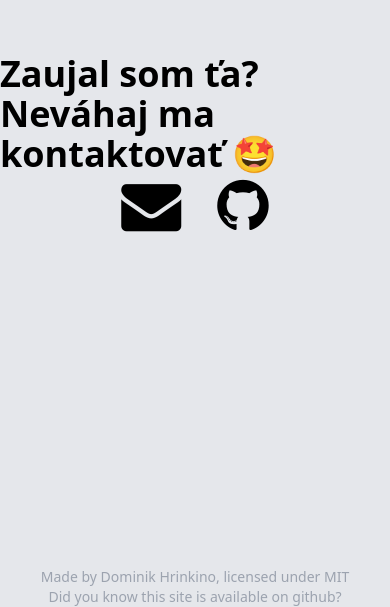
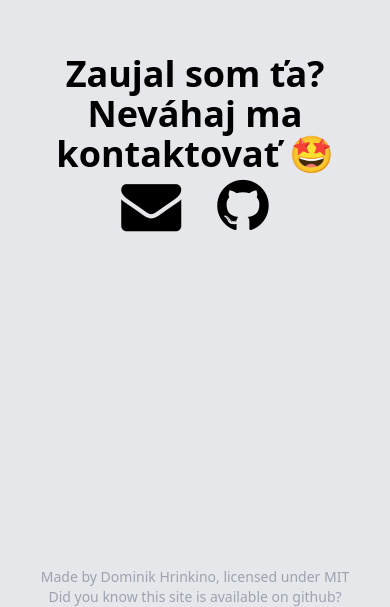
Before and after one commit to dhrinkino/hrinkino.com, a React (Vite) app: page / in a window 390 px wide. Shown: the part 3327-3934 px from the top of the page. Built offline with nearby package versions, Linux system fonts and the light colour scheme.

Commit message:
text centered since mobile phones have bad rendering with justify

```diff
--- a/src/Components/Contact.jsx
+++ b/src/Components/Contact.jsx
@@ -11,7 +11,7 @@ class Contact extends Component {
             <div className="min-h-screen bg-gray-200">
                 <div className="flex h-screen justify-center items-center flex-col">
                     <div>
-                        <p className="text-4xl font-bold">
+                        <p className="text-4xl font-bold text-center">
                             Zaujal som ťa? Neváhaj ma kontaktovať 🤩
                         </p>
                     </div>
```
